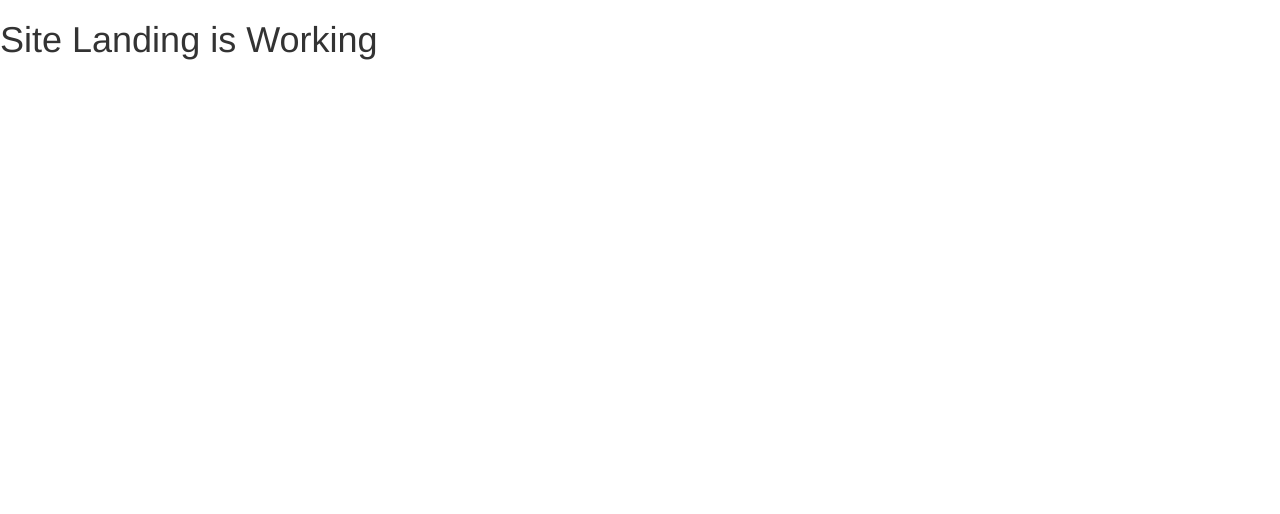
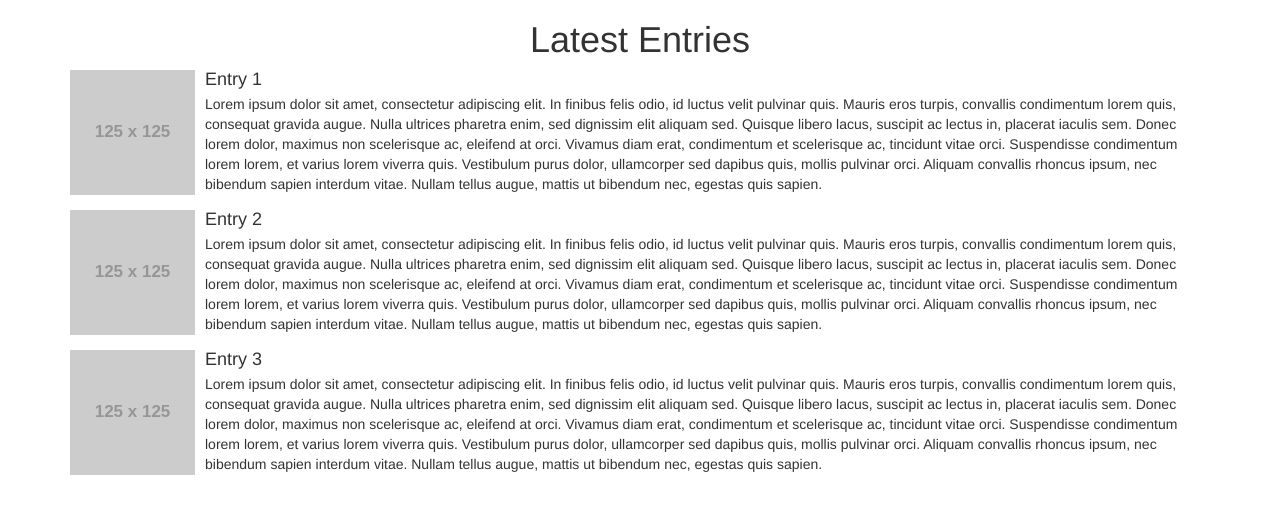
Before and after one commit to SanityEclipse/blog_demo, a website: page index.html in a window 1280 px wide. Drawn offline with nearby package versions, Linux system fonts and the light colour scheme; some packages are replaced by stand-ins of ours; placeholder pictures from the web are drawn by us; a script that the page names is missing.

Commit message:
Created mock-ups for entries. Basic front-facing page complete.

```diff
--- a/app/site-landing/site-landing.view.html
+++ b/app/site-landing/site-landing.view.html
@@ -1 +1,47 @@
-<h1>Site Landing is Working</h1>
+<h1 align="center">Latest Entries</h1>
+
+<div class="container" id="blogEntries">
+
+    <div class="media">
+        <div class="media-left">
+            <a>
+                <img class="media-object" src="http://placehold.it/125x125" alt="place holder">
+            </a>
+        </div>
+        <div class="media-body">
+            <h4 class="media-heading">Entry 1</h4>Lorem ipsum dolor sit amet, consectetur adipiscing elit. In finibus felis odio, id luctus velit pulvinar quis. Mauris eros turpis, convallis condimentum lorem quis, consequat gravida augue. Nulla ultrices pharetra enim, sed dignissim elit
+            aliquam sed. Quisque libero lacus, suscipit ac lectus in, placerat iaculis sem. Donec lorem dolor, maximus non scelerisque ac, eleifend at orci. Vivamus diam erat, condimentum et scelerisque ac, tincidunt vitae orci. Suspendisse condimentum
+            lorem lorem, et varius lorem viverra quis. Vestibulum purus dolor, ullamcorper sed dapibus quis, mollis pulvinar orci. Aliquam convallis rhoncus ipsum, nec bibendum sapien interdum vitae. Nullam tellus augue, mattis ut bibendum nec, egestas
+            quis sapien.
+        </div>
+    </div>
+
+    <div class="media">
+        <div class="media-left">
+            <a>
+                <img class="media-object" src="http://placehold.it/125x125" alt="place holder">
+            </a>
+        </div>
+        <div class="media-body">
+            <h4 class="media-heading">Entry 2</h4>Lorem ipsum dolor sit amet, consectetur adipiscing elit. In finibus felis odio, id luctus velit pulvinar quis. Mauris eros turpis, convallis condimentum lorem quis, consequat gravida augue. Nulla ultrices pharetra enim, sed dignissim elit
+            aliquam sed. Quisque libero lacus, suscipit ac lectus in, placerat iaculis sem. Donec lorem dolor, maximus non scelerisque ac, eleifend at orci. Vivamus diam erat, condimentum et scelerisque ac, tincidunt vitae orci. Suspendisse condimentum
+            lorem lorem, et varius lorem viverra quis. Vestibulum purus dolor, ullamcorper sed dapibus quis, mollis pulvinar orci. Aliquam convallis rhoncus ipsum, nec bibendum sapien interdum vitae. Nullam tellus augue, mattis ut bibendum nec, egestas
+            quis sapien.
+        </div>
+    </div>
+
+    <div class="media">
+        <div class="media-left">
+            <a>
+                <img class="media-object" src="http://placehold.it/125x125" alt="place holder">
+            </a>
+        </div>
+        <div class="media-body">
+            <h4 class="media-heading">Entry 3</h4>Lorem ipsum dolor sit amet, consectetur adipiscing elit. In finibus felis odio, id luctus velit pulvinar quis. Mauris eros turpis, convallis condimentum lorem quis, consequat gravida augue. Nulla ultrices pharetra enim, sed dignissim elit
+            aliquam sed. Quisque libero lacus, suscipit ac lectus in, placerat iaculis sem. Donec lorem dolor, maximus non scelerisque ac, eleifend at orci. Vivamus diam erat, condimentum et scelerisque ac, tincidunt vitae orci. Suspendisse condimentum
+            lorem lorem, et varius lorem viverra quis. Vestibulum purus dolor, ullamcorper sed dapibus quis, mollis pulvinar orci. Aliquam convallis rhoncus ipsum, nec bibendum sapien interdum vitae. Nullam tellus augue, mattis ut bibendum nec, egestas
+            quis sapien.
+        </div>
+    </div>
+
+</div>
```
Also changed, not shown: index.html (+0 -8 lines).
